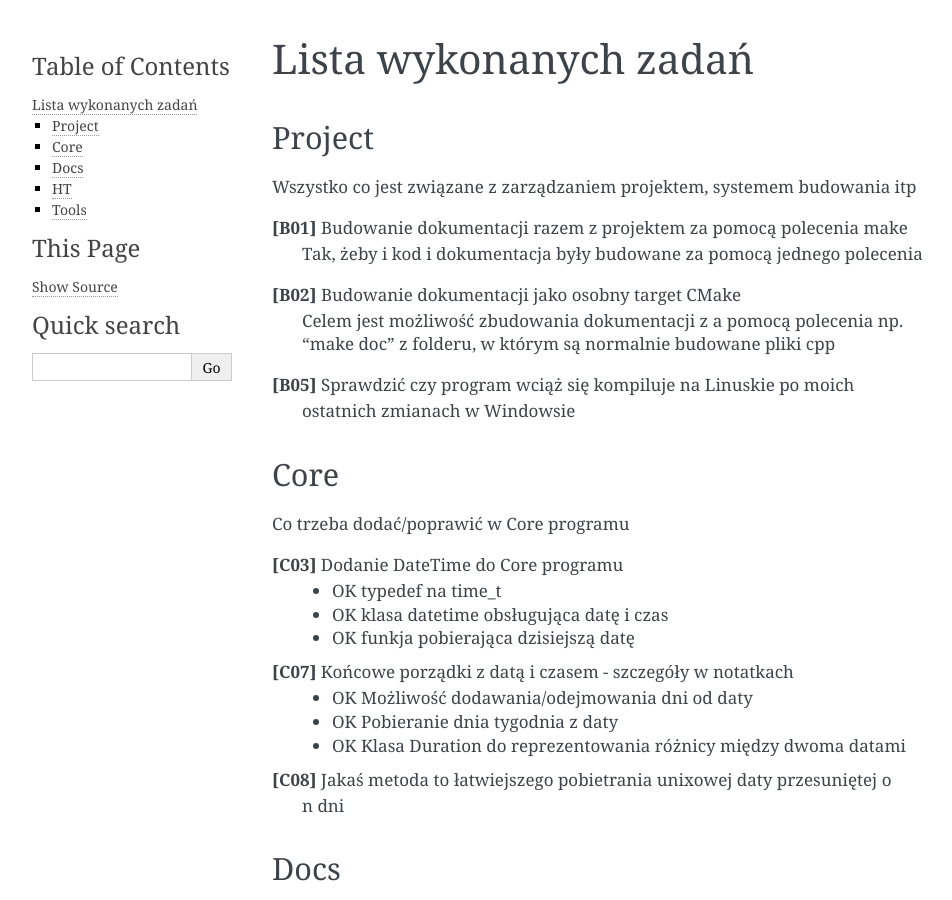
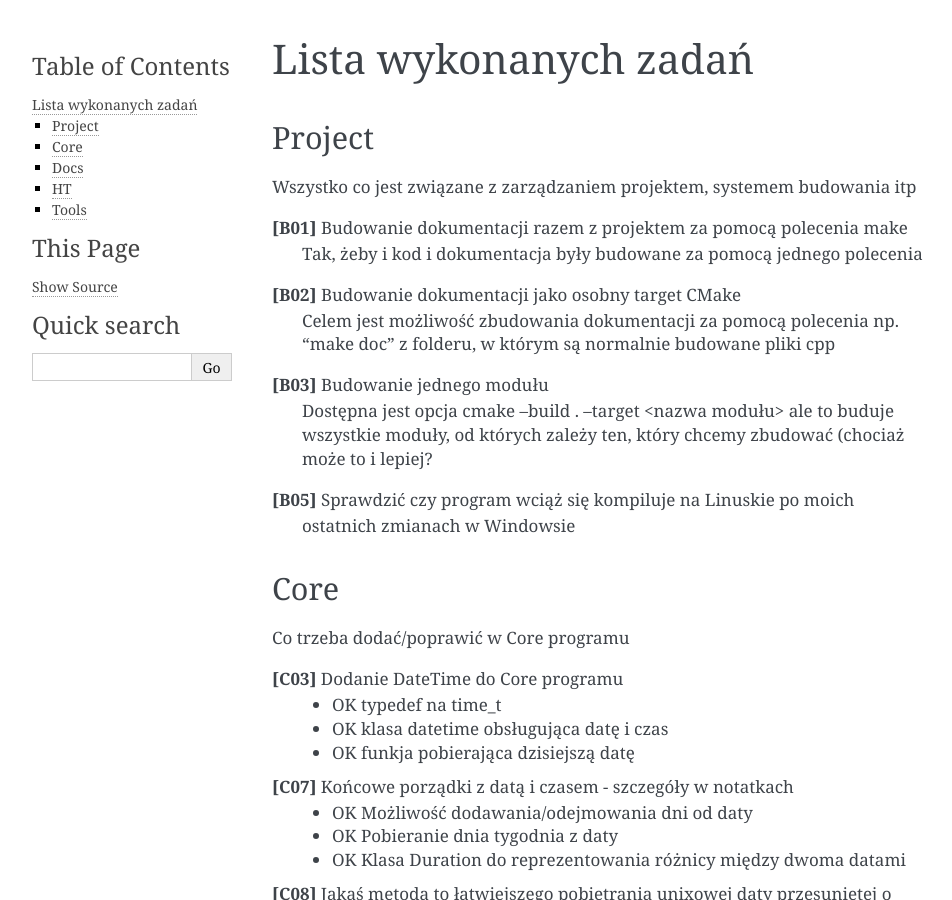
Before and after one commit to minescias/HabitTacker, a Sphinx documentation site: the page built from Documentation/source/tasks/Done.rst, in a window 1280 px wide and 900 px high. Shown: the whole window, without its empty margins (148-1100 px from the left). Built offline with Sphinx 7.4.7, drawn with Linux system fonts in a browser that asks for light colours.

Commit message:
Command to run sinle target
T: B03

```diff
--- a/Documentation/source/Tasks.rst
+++ b/Documentation/source/Tasks.rst
@@ -9,12 +9,6 @@ Lista zadań
 Project
 *******************************************************************************
 Wszystko co jest związane z zarządzaniem projektem, systemem budowania itp
-
-
-**[B03]** Budowanie jednego modułu
-    Dostępna jest opcja cmake --build . --target <nazwa modułu> ale to buduje
-    wszystkie moduły, od których zależy ten, który chcemy zbudować (chociaż
-    może to i lepiej?
 
 **[B04]** Udostępnianie klas między modułami - makro DLL_EXPORT
 
--- a/Documentation/source/UsefulCommands.rst
+++ b/Documentation/source/UsefulCommands.rst
@@ -10,3 +10,7 @@ Wszystkie komendy podane poniżej powinny być uruchamiane z folderu builds
     Budowanie dokumentacji bezpośrednio z folderu builds. Dokumentacja jest
     budowana do tego samego folderu co użycie komendy ``make html`` w folderze
     Documents
+
+``cmake --build . --target <nazwa modułu>``
+    Budowanie konkretnego modułu w projekcie razerm z wszystkimi jego
+    zaleźnościami
--- a/Documentation/source/tasks/Done.rst
+++ b/Documentation/source/tasks/Done.rst
@@ -9,9 +9,13 @@ Wszystko co jest związane z zarządzaniem projektem, systemem budowania itp
     Tak, żeby i kod i dokumentacja były budowane za pomocą jednego polecenia
 
 **[B02]** Budowanie dokumentacji jako osobny target CMake
-    Celem jest możliwość zbudowania dokumentacji z
-    a pomocą polecenia np.
+    Celem jest możliwość zbudowania dokumentacji za pomocą polecenia np.
     "make doc" z folderu, w którym są normalnie budowane pliki cpp
+
+**[B03]** Budowanie jednego modułu
+    Dostępna jest opcja cmake --build . --target <nazwa modułu> ale to buduje
+    wszystkie moduły, od których zależy ten, który chcemy zbudować (chociaż
+    może to i lepiej?
 
 **[B05]** Sprawdzić czy program wciąż się kompiluje na Linuskie po moich
     ostatnich zmianach w Windowsie
```
